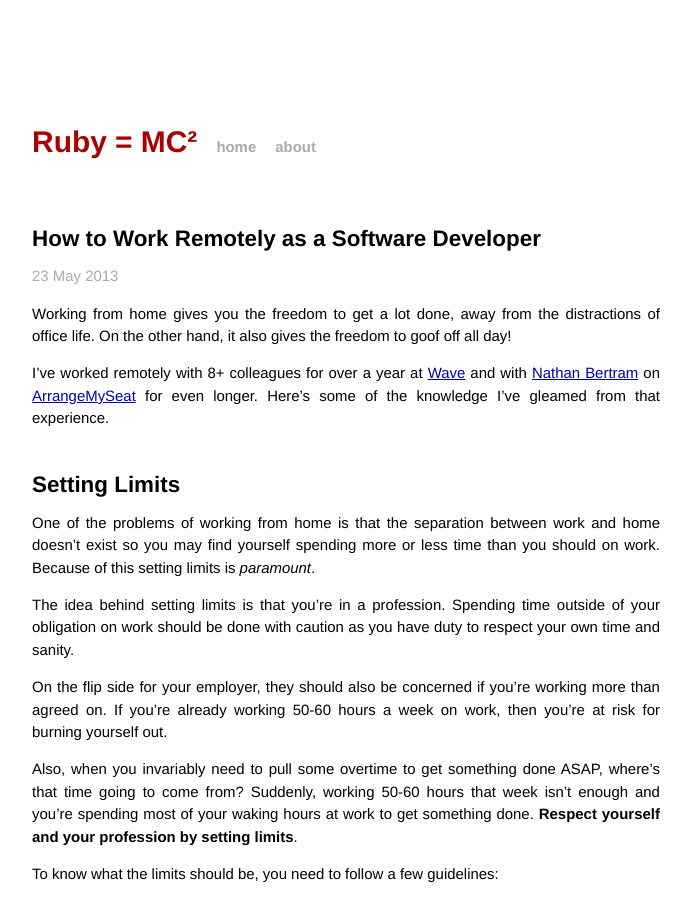
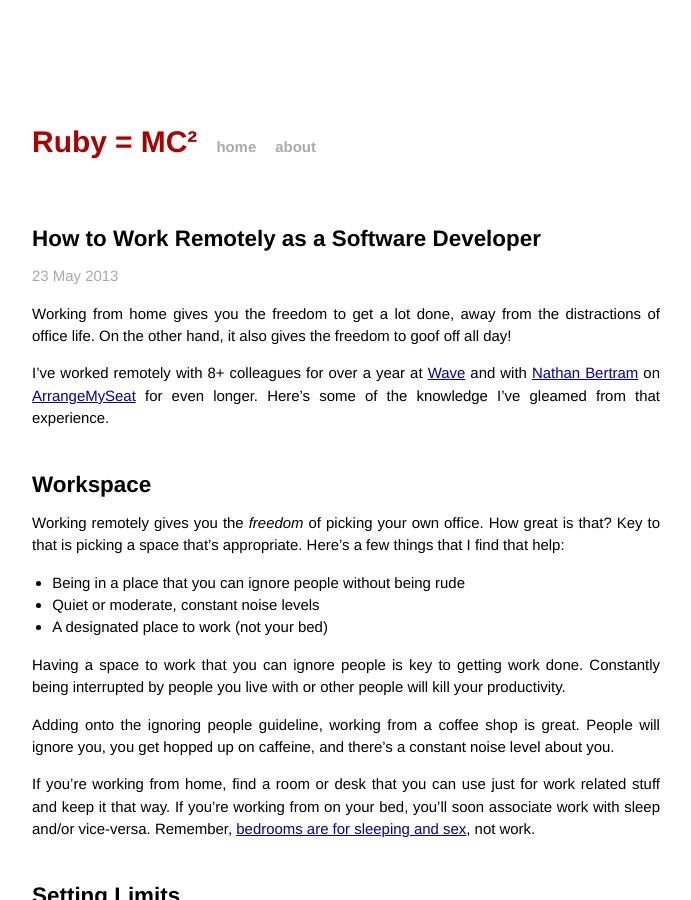
Before and after one commit to Nitrodist/markcampbell.me, a Jekyll site: the page built from _posts/2013-05-23-how-to-work-remotely.markdown, in a window 1280 px wide and 900 px high. Shown: the whole window, without its empty margins (294-985 px from the left). Built offline with Jekyll 4.4.1, drawn with Linux system fonts in a browser that asks for light colours.

Commit message:
Add section on Workspace to 'How to work remotely'

```diff
--- a/_posts/2013-05-23-how-to-work-remotely.markdown
+++ b/_posts/2013-05-23-how-to-work-remotely.markdown
@@ -8,6 +8,20 @@ categories: tutorial
 Working from home gives you the freedom to get a lot done, away from the distractions of office life. On the other hand, it also gives the freedom to goof off all day!
 
 I've worked remotely with 8+ colleagues for over a year at [Wave](https://www.waveapps.com/) and with [Nathan Bertram](http://trueperspective.net/) on [ArrangeMySeat](https://arrangemyseat.com) for even longer. Here's some of the knowledge I've gleamed from that experience.
+
+## Workspace
+
+Working remotely gives you the *freedom* of picking your own office. How great is that? Key to that is picking a space that's appropriate. Here's a few things that I find that help:
+
+* Being in a place that you can ignore people without being rude
+* Quiet or moderate, constant noise levels
+* A designated place to work (not your bed)
+
+Having a space to work that you can ignore people is key to getting work done. Constantly being interrupted by people you live with or other people will kill your productivity.
+
+Adding onto the ignoring people guideline, working from a coffee shop is great. People will ignore you, you get hopped up on caffeine, and there's a constant noise level about you.
+
+If you're working from home, find a room or desk that you can use just for work related stuff and keep it that way. If you're working from on your bed, you'll soon associate work with sleep and/or vice-versa. Remember, [bedrooms are for sleeping and sex](http://sleepdisorders.about.com/od/howcanisleepbetter/a/bettersleep.htm), not work.
 
 ## Setting Limits
 
```
